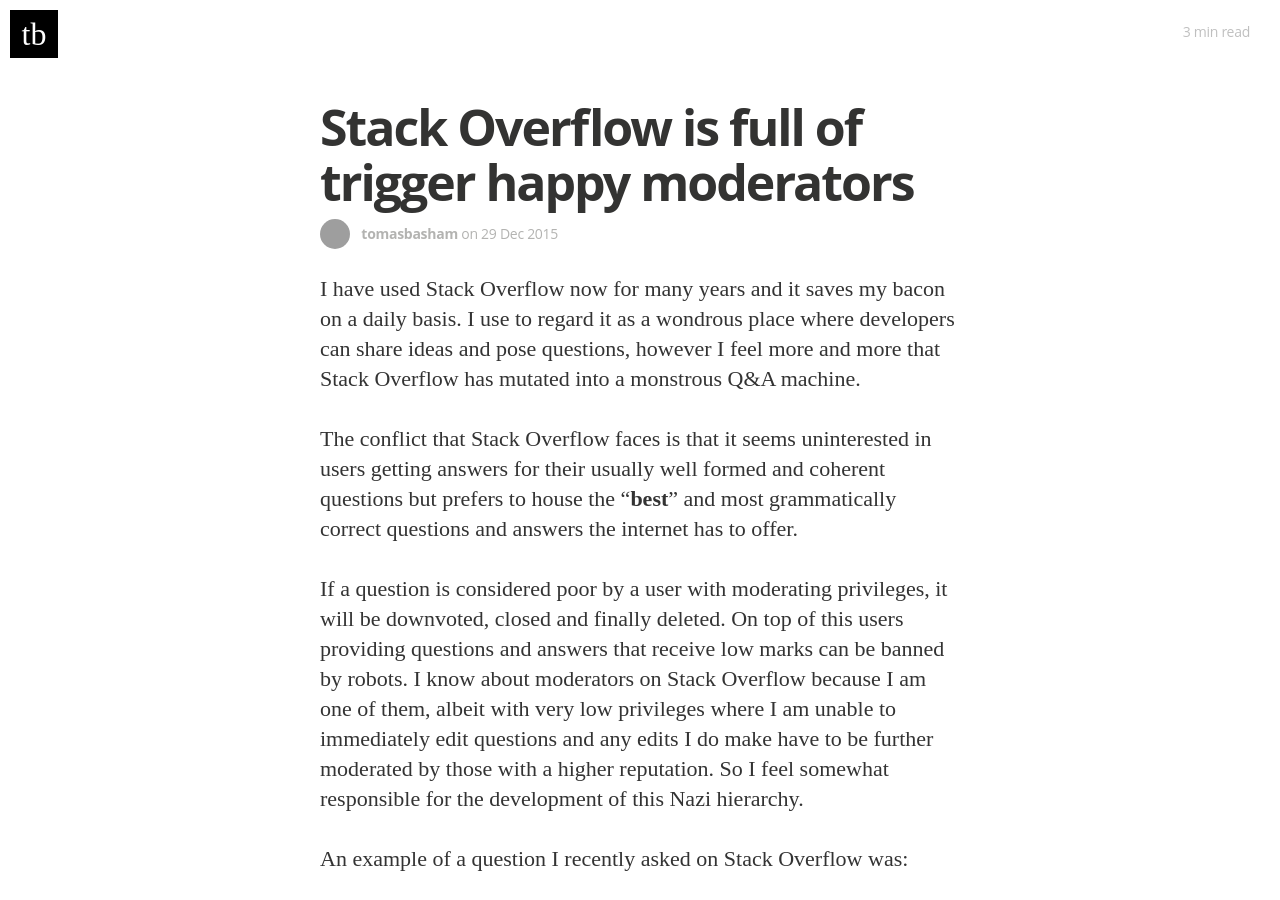
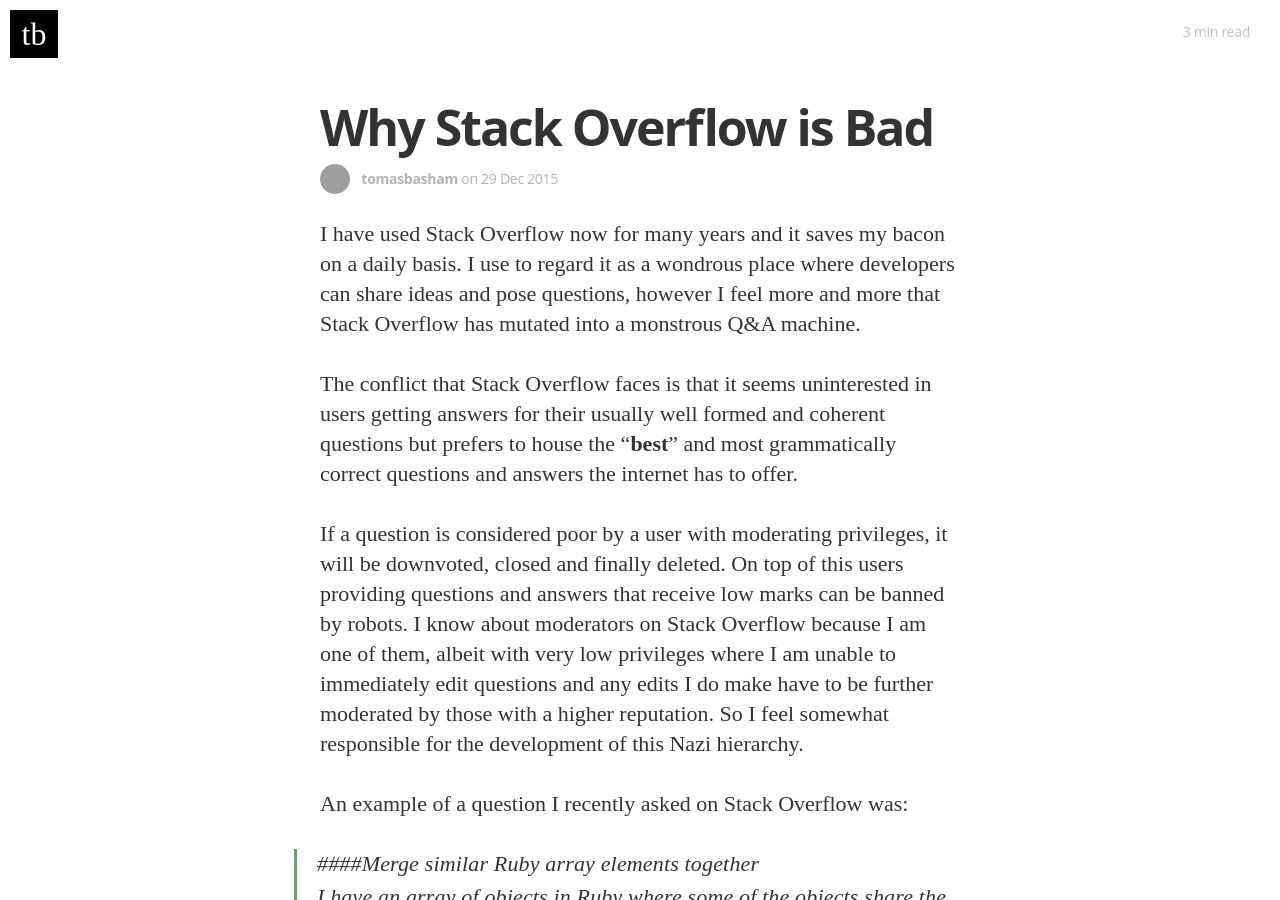
Before and after one commit to tomasbasham/tomasbasham.github.io, a Jekyll site: the page built from _posts/2015-12-29-why-stack-overflow-is-bad.md, in a window 1280 px wide and 900 px high. Built offline with Jekyll 4.4.1, drawn with Linux system fonts in a browser that asks for light colours; nearby versions of some CDN libraries; some web fonts are replaced; Markdown is read by kramdown in place of the engine named in the settings; comment, search, counter and statistics services are not loaded; grey boxes are pictures that could not be loaded.

Commit message:
Rename blog post

```diff
--- a/_config.yml
+++ b/_config.yml
@@ -26,7 +26,7 @@
 # blog cover
 cover: //cdn.tomasbasham.co.uk/cover.jpg
 
-paginate:	5
+paginate: 5
 
 analytics:
   google_tracking_id: UA-51944071-1
--- a/_posts/2015-12-29-stackoverflow-is-full-of-trigger-happy-moderators.md
+++ b/_posts/2015-12-29-why-stack-overflow-is-bad.md
@@ -1,6 +1,6 @@
 ---
 layout: post
-title: Stack Overflow is full of trigger happy moderators
+title: Why Stack Overflow is Bad
 description: The pretentious nature of the largest programming Q&A monster.
 author: Tomas Basham
 comments: true
```
